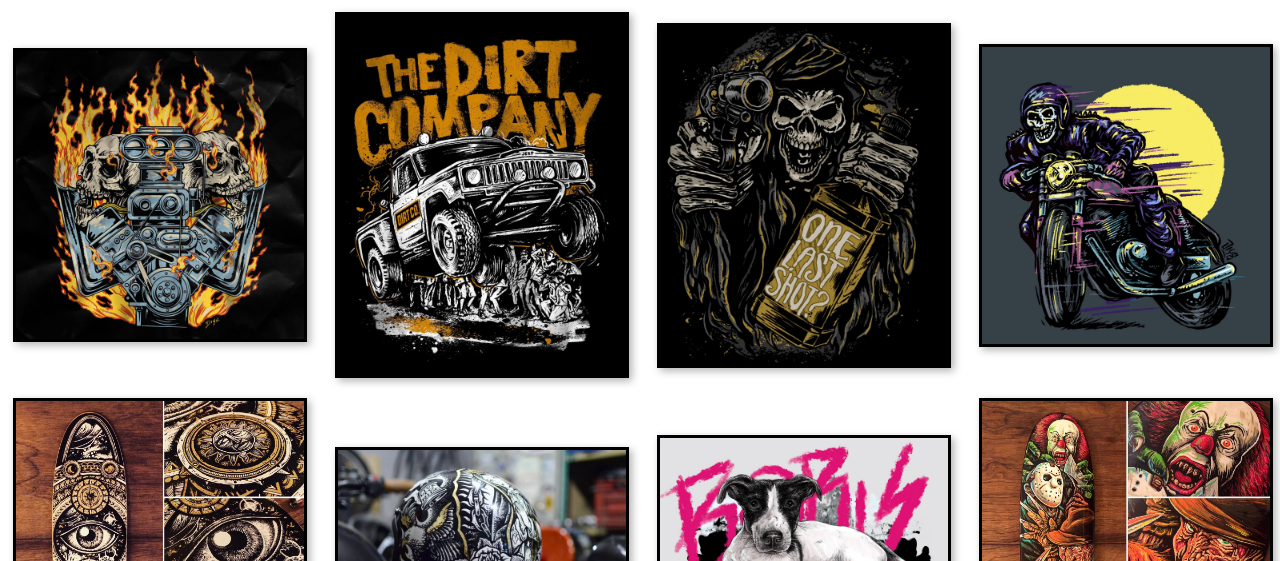
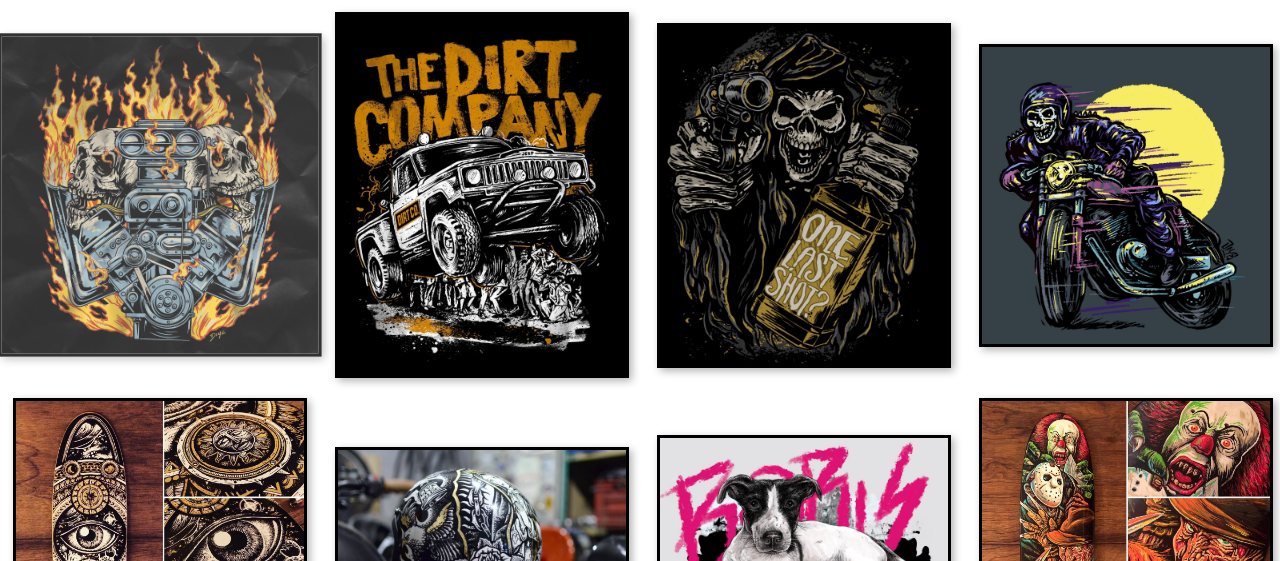
Before and after one commit to DiegoCasabona/Diye, a plain HTML site: page pages/galeria.html in a window 1280 px wide. In both pictures the pointer is over the picture 159 px from the left and 434 px from the top of the page. Shown: the part 239-800 px from the top of the page. Drawn offline with Linux system fonts and the light colour scheme.

Commit message:
animacion imagenes galeria

```diff
--- a/styleGrid.css
+++ b/styleGrid.css
@@ -202,8 +202,12 @@ header {
     border: 3px solid #000;
     box-shadow: 3px 3px 8px 0px rgba(0, 0, 0, 0.3);
     max-width: 23vw;
+    transition: all 300ms;
 }
-
+.galeria img:hover{
+    opacity: 0.8;
+ transform: scale(1.10);
+}
 
 
 /*css formulario*/
```
